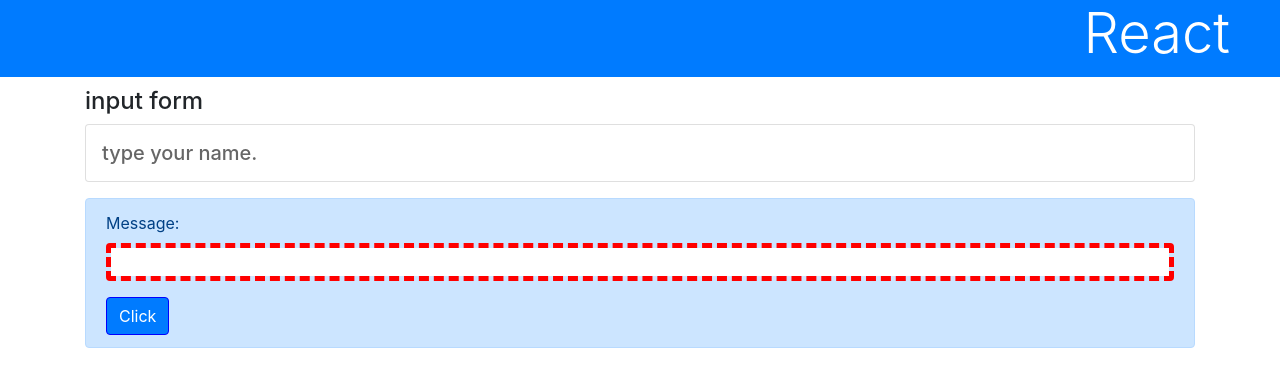
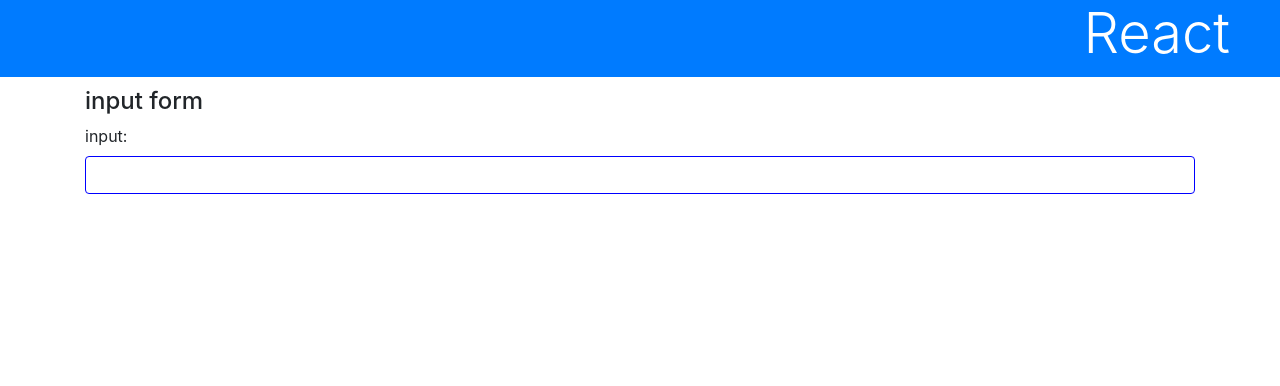
Before and after one commit to mendelssohnbach/react-next-getting-started, a React (Create React App) app: page / in a window 1280 px wide. Shown: the top 386 px of the page. Built offline with nearby package versions, Linux system fonts and the light colour scheme.

Commit message:
list3-29

```diff
--- a/src/App.js
+++ b/src/App.js
@@ -9,21 +9,13 @@
     this.state = {
       title: 'input form',
       message: 'type your name.',
+      max: 10,
     };
-    this.doChange = this.doChange.bind(this);
-    this.doSubmit = this.doSubmit.bind(this);
+    this.doCheck = this.doCheck.bind(this);
   }
 
-  doChange(event) {
-    this.input = event.target.value;
-  }
-
-  doSubmit(event) {
-    this.setState({
-      title: 'send form',
-      message: `Hello, ${this.input}!!`,
-    });
-    event.preventDefault();
+  doCheck(event) {
+    alert(event.target.value + `長すぎます。最大${this.state.max}文字`);
   }
 
   render() {
@@ -32,26 +24,40 @@
         <h1 className="bg-primary text-white display-4">React</h1>
         <div className="container">
           <h4>{this.state.title}</h4>
-          <p className="card h5 p-3">{this.state.message}</p>
-          <div className="alert alert-primary mt-3">
-            <form onSubmit={this.doSubmit}>
-              <div className="form-group">
-                <label>Message:</label>
-                <input
-                  type="text"
-                  className="form-control"
-                  onChange={this.doChange}
-                  required
-                  pattern="[A-Za-z _,.]+"
-                />
-              </div>
-              <input type="submit" className="btn btn-primary" value="Click" />
-            </form>
-          </div>
+          <Message maxlength={this.state.max} onCheck={this.doCheck} />
         </div>
       </div>
     );
   }
 }
 
+class Message extends React.Component {
+  li = {
+    fontSize: '14pt',
+    fontWeight: 'bold',
+    color: '#090',
+  };
+
+  constructor(props) {
+    super(props);
+    this.doChange = this.doChange.bind(this);
+  }
+
+  doChange(event) {
+    if (event.target.value.length > this.props.maxlength) {
+      this.props.onCheck(event);
+      event.target.value = event.target.value.substr(0, this.props.maxlength);
+    }
+  }
+
+  render() {
+    return (
+      <div className="form-group">
+        <label>input:</label>
+        <input type="text" className="form-control" onChange={this.doChange} />
+      </div>
+    );
+  }
+}
+
 export default App;
```
